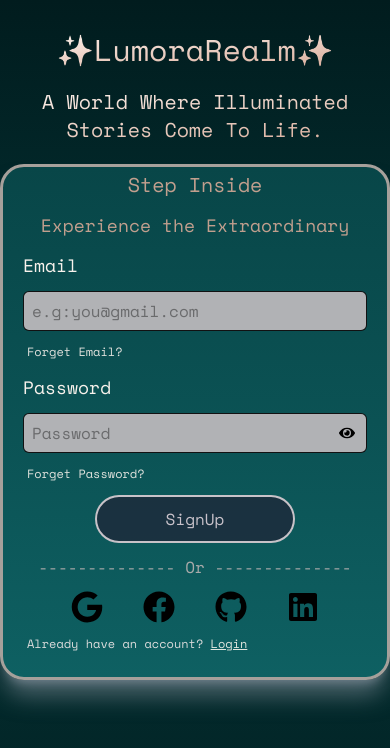
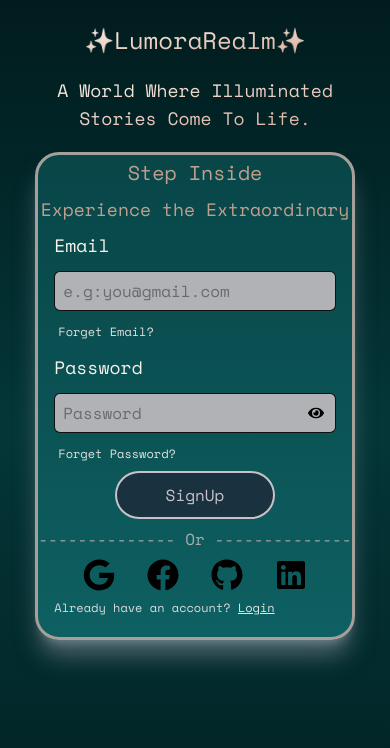
Before and after one commit to shiverlake28/LumoraRealm, a React (Vite) app: page /SignUp in a window 390 px wide. Shown: the top 748 px of the page. Built offline with nearby package versions, Linux system fonts and the light colour scheme; the HTML template or start-up script is replaced by a standard one.

Commit message:
Added responsivness in both files

```diff
--- a/src/assets/auth/Login.tsx
+++ b/src/assets/auth/Login.tsx
@@ -18,8 +18,8 @@ function Login(){
             SetPwordError("Password must be at least 8 character")
             return
         }
-        console.log("2 - Email value:", Email);
-        console.log("2 - Password value:", Pword);
+        console.log(" Email value:", Email);
+        console.log(" Password value:", Pword);
         SetLoading(true)
     }
     const navigate = useNavigate()
@@ -35,42 +35,42 @@ function Login(){
             clearTimeout(Signing)
     },[Loading])
     return(
-        <div className="w-full min-h-screen font-space flex flex-col  justify-start items-center  pt-8 bg-linear-to-b from-[rgb(1,28,30)] via-[rgb(4,54,56)] to-[rgb(2,34,36)]">{/*entire bg*/}
-            <div className="w-100 h-auto  space-y-5 pb-5 text-center ">
+        <div className="w-full min-h-screen font-space flex flex-col  justify-start items-center  pt-6 px-2 md:pt-10 bg-linear-to-b from-[rgb(1,28,30)] via-[rgb(4,54,56)] to-[rgb(2,34,36)]">{/*entire bg*/}
+            <div className="w-[90%] max-w-100 mx-auto h-auto  space-y-5 pb-5 text-center ">
                 {/*lumoraRealm and the tagline */}
-                <p className="bg-linear-to-br from-[rgb(255,247,242)] to-[rgb(214,168,150)] bg-clip-text text-transparent text-3xl sm:text-2xl">✨LumoraRealm✨</p>
-                <p className="bg-linear-to-br from-[rgb(255,247,242)] to-[rgb(214,168,150)] bg-clip-text text-transparent text-xl sm:text-lg capitalize">A world where illuminate stories  come to life.</p>
+                <p className="bg-linear-to-br from-[rgb(255,247,242)] to-[rgb(214,168,150)] bg-clip-text text-transparent text-2xl md:text-3xl">✨LumoraRealm✨</p>
+                <p className="bg-linear-to-br from-[rgb(255,247,242)] to-[rgb(214,168,150)] bg-clip-text text-transparent text-lg md:text-xl capitalize">A world where illuminate stories  come to life.</p>
             </div>
-            {/*SignUp card */}
-            <div className="w-100 h-auto  pt-1 flex flex-col items-center justify-start gap-3 bg-linear-to-b from-[rgb(8,70,72)] via-[rgb(11,82,84)] to-[rgb(14,96,98)] border-3 border-stone-400 hover:border-gray-400 shadow-xl shadow-gray-400/50 hover:shadow-gray-400 rounded-3xl">
+            {/*Login */}
+            <div className="w-[90%] max-w-100 mx-auto h-auto   pt-1 flex flex-col items-center justify-start gap-2 md:gap-3 bg-linear-to-b from-[rgb(8,70,72)] via-[rgb(11,82,84)] to-[rgb(14,96,98)] border-3 border-stone-400 hover:border-gray-400 shadow-xl shadow-gray-400/50 hover:shadow-gray-400 rounded-3xl">
                 <p className="text-[rgb(214,168,150)] text-2xl">Welcome Back</p>
-                <p className="text-[rgb(214,168,150)] text-xl">The Adventure Continues</p>
+                <p className="text-[rgb(214,168,150)] text-xl text-center ">The Adventure Continues</p>
                 {/* email */}
-                <form action=" " id="LoginForm"  onSubmit={HandleSubmit} className="w-full pl-5 pr-5 flex flex-col gap-3 h-auto   text-[rgb(248,242,236)]/90 ">
+                <form action=" " id="LoginForm"  onSubmit={HandleSubmit} className="w-full px-4 md:px-5 flex flex-col gap-3 h-auto   text-[rgb(248,242,236)]/90 ">
                     <label className="text-lg  text-[rgb(248,242,236)]">Email</label>
-                    <input type="email" value={Email} placeholder="e.g:you@gmail.com" onChange={(e)=>{SetEmail(e.target.value); SetEmailError("");}} className=" pl-2 text-black  w-full h-10 border border-black/90 rounded-md bg-[rgb(177,178,181)] placeholder:text-black/40 hover:shadow-sm hover:shadow-black"/>
+                    <input type="email" value={Email} placeholder="e.g:you@gmail.com" onChange={(e)=>{SetEmail(e.target.value); SetEmailError("");}} className=" pl-2 text-black  w-full h-10 border border-black/90 rounded-md bg-[rgb(177,178,181)] placeholder:text-black/40 hover:shadow-md hover:shadow-black"/>
                     {EmailError && (<p className="text-red-400 text-[10px] h-2">{EmailError}</p>)}
                     <a href="https://www.google.com" className="text-[12px] pl-1">Forget Email?</a>
                     {/* password */}
                     <label className="text-lg  text-[rgb(248,242,236)]">Password</label>
                     <div className="relative w-full">
 
-                    <input type={ShowPassword?"text":"password"} onChange={(e)=>{SetPword(e.target.value);SetPwordError("");}} placeholder="Password"  className="w-full pl-2 text-black h-10 border border-black/90 rounded-md bg-[rgb(177,178,181)] placeholder:text-black/40 hover:shadow-sm hover:shadow-black"/>
+                    <input type={ShowPassword?"text":"password"} onChange={(e)=>{SetPword(e.target.value);SetPwordError("");}} placeholder="Password"  className="w-full pl-2 text-black h-10 border border-black/90 rounded-md bg-[rgb(177,178,181)] placeholder:text-black/40 hover:shadow-md hover:shadow-black"/>
                     <p className="select-none absolute right-3 top-3 cursor-pointer text-black" onClick={()=>{SetShowPassword(!ShowPassword)}}>{ShowPassword? <FaEyeSlash/> : <FaEye/>}</p></div>
                     {PwordError && (<p className="text-red-400 text-[10px] h-2">{PwordError}</p>)}
                     <a href="https://www.google.com" className="text-[12px] pl-1">Forget Password?</a>
                 </form>
                 {/* Buttons */}
-                <button form="LoginForm" disabled={Loading} className={`w-50 h-12  border-2 rounded-3xl bg-[rgba(30,41,59,0.81)] text-[rgb(244,230,236)]/80 ${Loading? 'opacity-60 cursor-not-allowed': "opacity-100 cursor-pointer"}`} >{Loading? "Loading..." :"Login"}</button>
+                <button form="LoginForm" disabled={Loading} className={`w-40 sm:w-50 max-w-full h-12  border-2 rounded-3xl bg-[rgba(30,41,59,0.81)] text-[rgb(244,230,236)]/80 ${Loading? 'opacity-60 cursor-not-allowed': "opacity-100 cursor-pointer"}`} >{Loading? "Loading..." :"Login"}</button>
 
                 <p className="text-[rgb(170,170,170)]">-------------- Or --------------</p>
-                <div className="flex gap-10 ">
+                <div className="flex gap-8 md:gap-10 ">
                     <a href=""> <FaGoogle className="w-8 h-8"/></a>
                     <a href=""><FaFacebook className="w-8 h-8" /></a>
                     <a href=""><FaGithub className="w-8 h-8"/></a>
                     <a href=""><FaLinkedin className="w-8 h-8"/></a>
                 </div>
-                <p className="text-[12px] w-full pl-6 pb-5 text-[rgb(220,220,220)]">Don't have an account? <Link to="/SignUps"  className="underline text-[rgb(248,246,236)]/90 ">SignUp</Link></p>
+                <p className="text-[12px] w-full px-4 md:pl-6 pb-5 text-[rgb(220,220,220)]">Don't have an account? <Link to="/SignUps"  className="underline text-[rgb(248,246,236)]/90 ">SignUp</Link></p>
             </div>
         </div>
     )
--- a/src/assets/auth/SignUp.tsx
+++ b/src/assets/auth/SignUp.tsx
@@ -42,18 +42,18 @@ function SignUp(){
     }
 ,[Loading])
     return(
-        <div className="w-full min-h-screen font-space flex flex-col  justify-start items-center  pt-8 bg-linear-to-b from-[rgb(1,28,30)] via-[rgb(4,54,56)] to-[rgb(2,34,36)]">{/*entire bg*/}
-            <div className="w-100 h-auto  space-y-5 pb-5 text-center ">
+        <div className="w-full min-h-screen font-space flex flex-col  justify-start items-center  pt-6 px-2 md:pt-10 bg-linear-to-b from-[rgb(1,28,30)] via-[rgb(4,54,56)] to-[rgb(2,34,36)]">{/*entire bg*/}
+            <div className="w-[90%] max-w-100 mx-auto h-auto  space-y-5 pb-5 text-center ">
                 {/*lumoraRealm and the tagline */}
-                <p className="bg-linear-to-br from-[rgb(255,247,242)] to-[rgb(214,168,150)] bg-clip-text text-transparent text-3xl sm:text-2xl">✨LumoraRealm✨</p>
-                <p className="bg-linear-to-br from-[rgb(255,247,242)] to-[rgb(214,168,150)] bg-clip-text text-transparent text-xl sm:text-lg capitalize">A world where illuminated stories  come to life.</p>
+                <p className="bg-linear-to-br from-[rgb(255,247,242)] to-[rgb(214,168,150)] bg-clip-text text-transparent text-2xl md:text-3xl">✨LumoraRealm✨</p>
+                <p className="bg-linear-to-br from-[rgb(255,247,242)] to-[rgb(214,168,150)] bg-clip-text text-transparent text-lg md:text-xl capitalize">A world where illuminated stories  come to life.</p>
             </div>
             {/*SignUp card */}
-            <div className="w-full h-full sm:w-100 sm:h-auto pt-1 flex flex-col items-center justify-start gap-3 bg-linear-to-b from-[rgb(8,70,72)] via-[rgb(11,82,84)] to-[rgb(14,96,98)] border-3 border-stone-400 hover:border-gray-400 shadow-xl shadow-gray-400/50 hover:shadow-gray-400 rounded-3xl">
+            <div className="w-auto md:w-100 h-auto md:h-auto pt-1 flex flex-col items-center justify-start gap-2 md:gap-3 bg-linear-to-b from-[rgb(8,70,72)] via-[rgb(11,82,84)] to-[rgb(14,96,98)] border-3 border-stone-400 hover:border-gray-400 shadow-xl shadow-gray-400/50 hover:shadow-gray-400 rounded-3xl">
                 <p className="text-[rgb(214,168,150)]/90 text-xl">Step Inside</p>
                 <p className="text-[rgb(214,168,150)]/90 text-lg">Experience the Extraordinary</p>
 
-                <form id="SignUpform" onSubmit={HandleSubmit} className="w-full pl-5 pr-5 flex flex-col gap-3 h-auto   text-[rgb(248,242,236)]/90 ">
+                <form id="SignUpform" onSubmit={HandleSubmit} className="w-full px-4 md:px-5 flex flex-col gap-3 h-auto   text-[rgb(248,242,236)]/90 ">
             {/* Email */}
                     <label className="text-lg  text-[rgb(248,242,236)]">Email</label>
                     <input type="email" value={Email} onChange={(e) => {SetEmail(e.target.value); SetEmailError("")}} placeholder="e.g:you@gmail.com"  className="w-full h-10 pl-2 text-black border border-black/90 rounded-md bg-[rgb(177,178,181)] placeholder:text-black/40 hover:shadow-sm hover:shadow-black"/>
@@ -69,16 +69,16 @@ function SignUp(){
 
                 </form>
                 {/* button */}
-                <button type="submit" form="SignUpform" disabled={Loading} className={`w-50 h-12 border-2 rounded-3xl bg-[rgba(30,41,59,0.81)] text-[rgb(244,230,236)]/80 ${Loading? 'opacity-60 cursor-not-allowed': "opacity-100 cursor-pointer"}`}>{Loading? 'Signing In....': "SignUp"}</button>
+                <button type="submit" form="SignUpform" disabled={Loading} className={`w-40 sm:w-50 max-w-full h-12  border-2 rounded-3xl bg-[rgba(30,41,59,0.81)] text-[rgb(244,230,236)]/80 ${Loading? 'opacity-60 cursor-not-allowed': "opacity-100 cursor-pointer"}`}>{Loading? 'Signing In....': "SignUp"}</button>
                 <p className="text-[rgb(170,170,170)]">-------------- Or --------------</p>
                 {/* Other signUp options */}
-                <div className="flex gap-10 ">
+                <div className="flex gap-8 md:gap-10 ">
                     <a href=""> <FaGoogle className="w-8 h-8"/></a>
                     <a href=""><FaFacebook className="w-8 h-8" /></a>
                     <a href=""><FaGithub className="w-8 h-8"/></a>
                     <a href=""><FaLinkedin className="w-8 h-8"/></a>
                 </div>
-                <p className="text-[12px] w-full pl-6 pb-6 text-[rgb(220,220,220)]">Already have an account? <Link to="/Login" className="underline text-[rgb(248,246,236)]/90 ">Login</Link></p>
+                <p className="text-[12px] w-full px-4 md:pl-6 pb-5 text-[rgb(220,220,220)]">Already have an account? <Link to="/Login" className="underline text-[rgb(248,246,236)]/90 ">Login</Link></p>
             </div>
         </div>
     )
```
